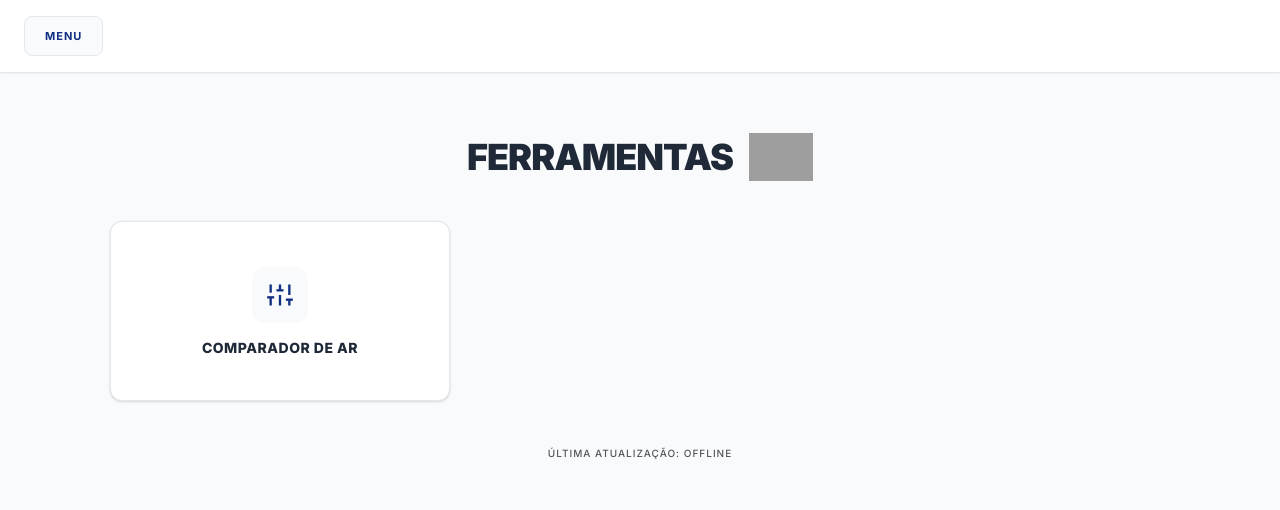
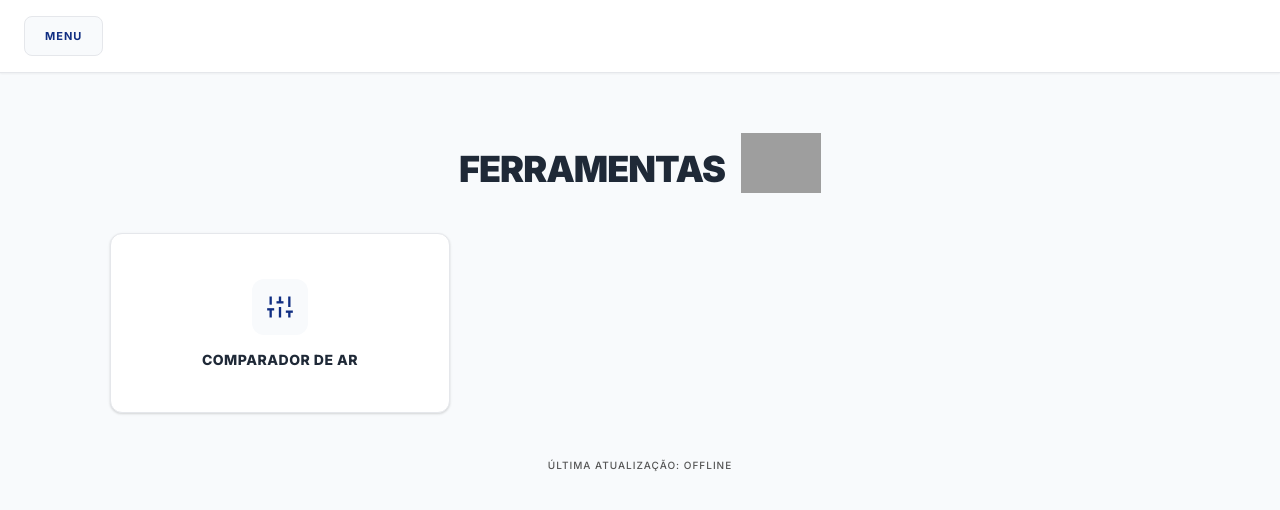
Before and after one commit to crftwoo/thiago.luz.dufrio, a plain HTML site: page index.html in a window 1280 px wide. Drawn offline with Linux system fonts and the light colour scheme; no server answers; grey boxes are pictures that could not be loaded.

Commit message:
style: Alinha a altura do titulo com a Logo da Dufrio

```diff
--- a/index.html
+++ b/index.html
@@ -140,10 +140,13 @@
       letter-spacing: -1px;
       color: var(--text-main);
       margin: 0;
+      /* O texto 'Ferramentas' costuma ficar visualmente mais alto que a imagem.
+         Esse transform desce o texto um pouquinho para ficar perfeito. */
+      transform: translateY(6px);
     }
 
     .menu-logo {
-      height: 48px;
+      height: 60px;
       object-fit: contain;
     }
 
```
